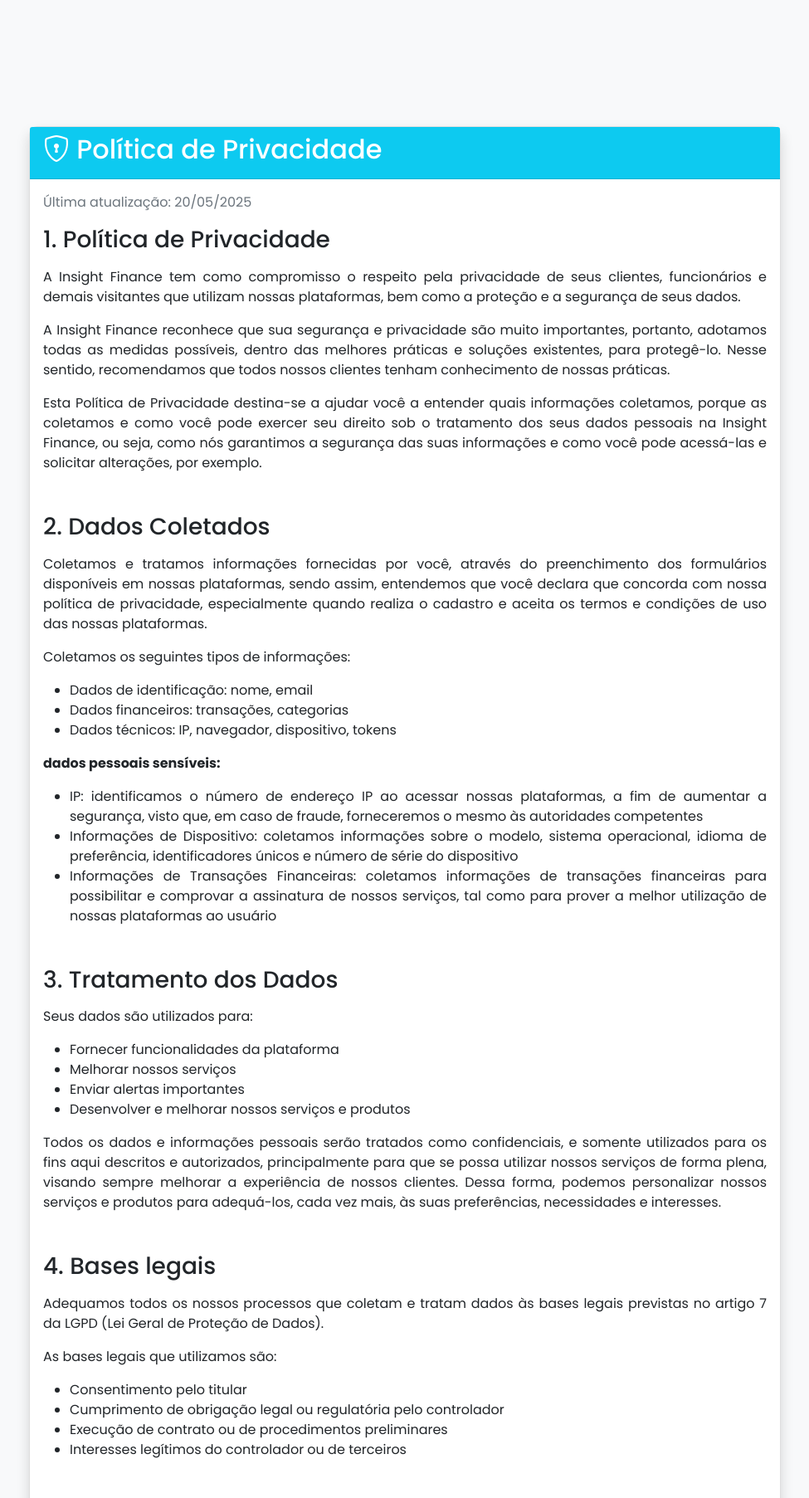
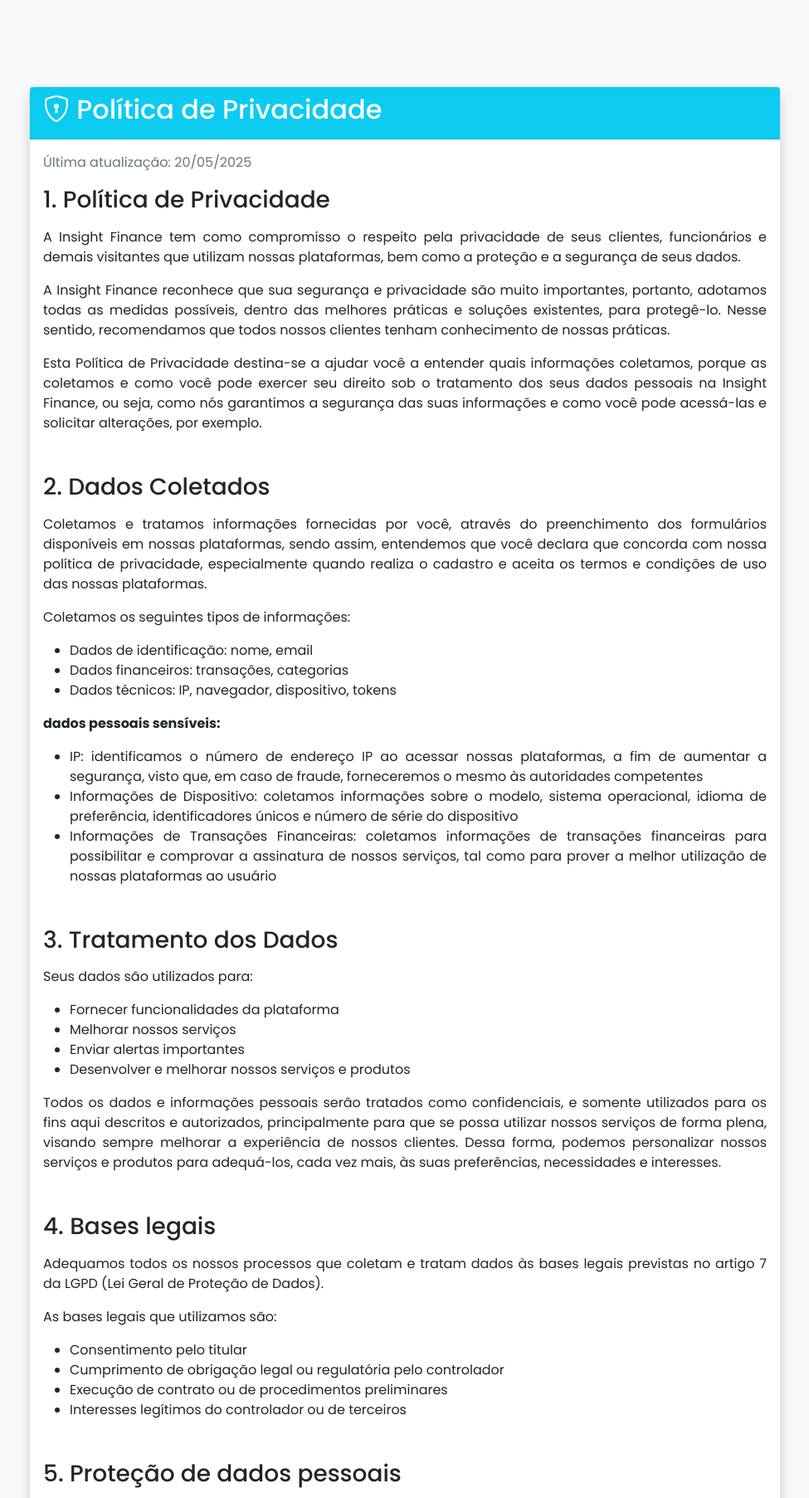
Before and after one commit to Matheus153/flask-financas, a Flask app: page /politica-de-privacidade in a window 1280 px wide. Shown: the part 112-1917 px from the top of the page at 83% size, without its empty margins (152-1127 px from the left). Run offline with Flask 3, Linux system fonts and the light colour scheme; some libraries are stand-ins or nearby versions.

Commit message:
fix: removendo espaçamento desnecessário em políticas

```diff
--- a/templates/politica_privacidade.html
+++ b/templates/politica_privacidade.html
@@ -1,7 +1,7 @@
 {% extends "base.html" %}
 
 {% block content %}
-<div class="container my-5">
+<div class="container">
     <div class="row">
         <div class="col-lg-10 mx-auto">
             <div class="card shadow">
```
